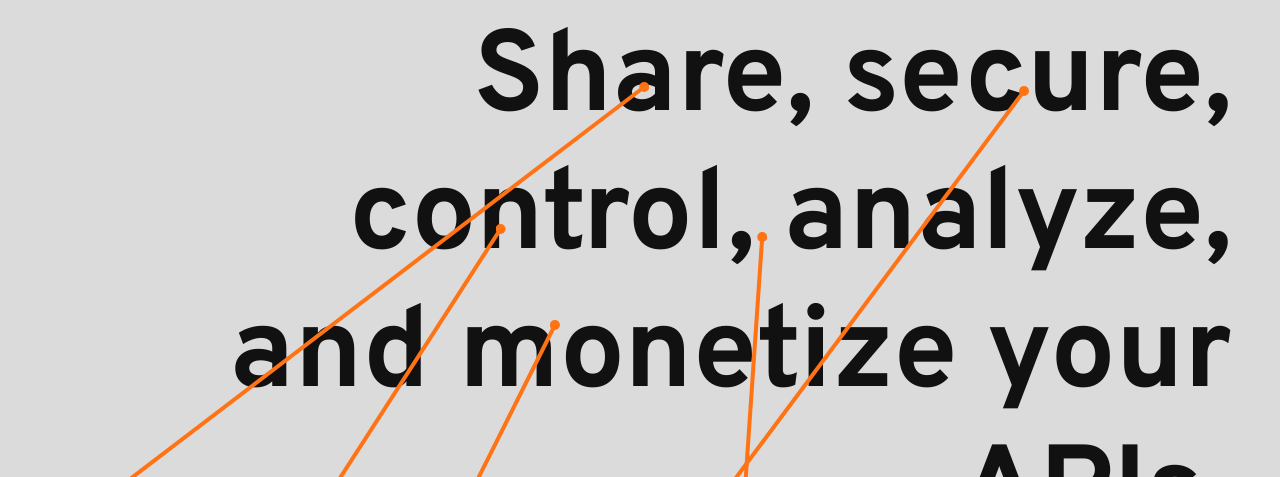
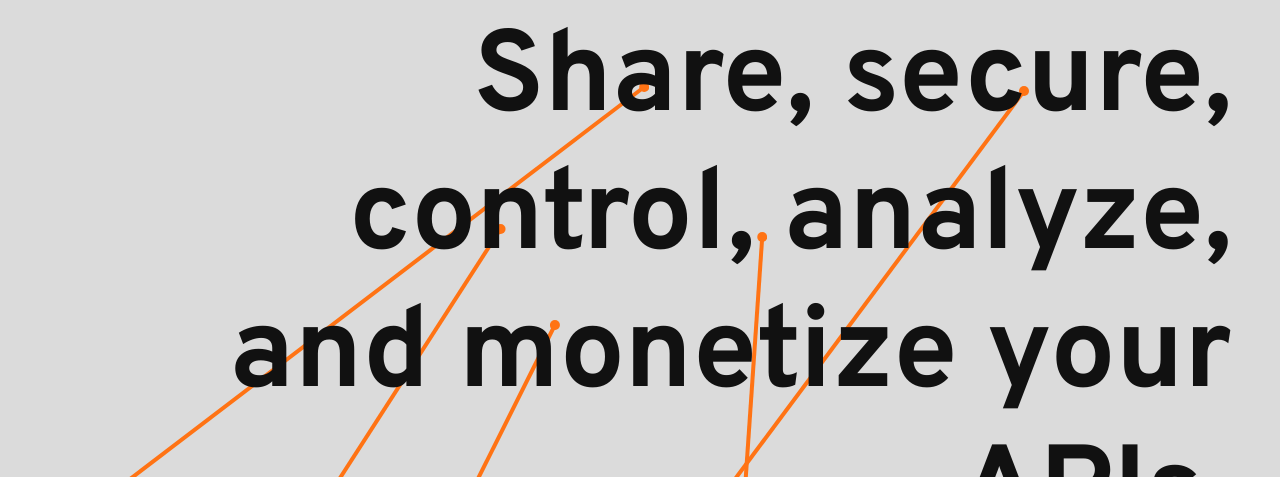
Before and after one commit to 3scale/3scale.github.io, a Jekyll site: the page built from index.md, in a window 1280 px wide. Shown: the top 477 px of the page. Built offline with Jekyll 4.4.1, drawn with Linux system fonts in a browser that asks for light colours; nearby versions of some CDN libraries; some web fonts are replaced.

Commit message:
move page-header above arrows

```diff
--- a/_sass/3scale/_layout.scss
+++ b/_sass/3scale/_layout.scss
@@ -59,6 +59,8 @@
   text-align: right;
   line-height: 1.2;
   margin-bottom: 2.5vw;
+  position: relative;
+  z-index: 10;
 
   a {
   text-decoration: none;
```
